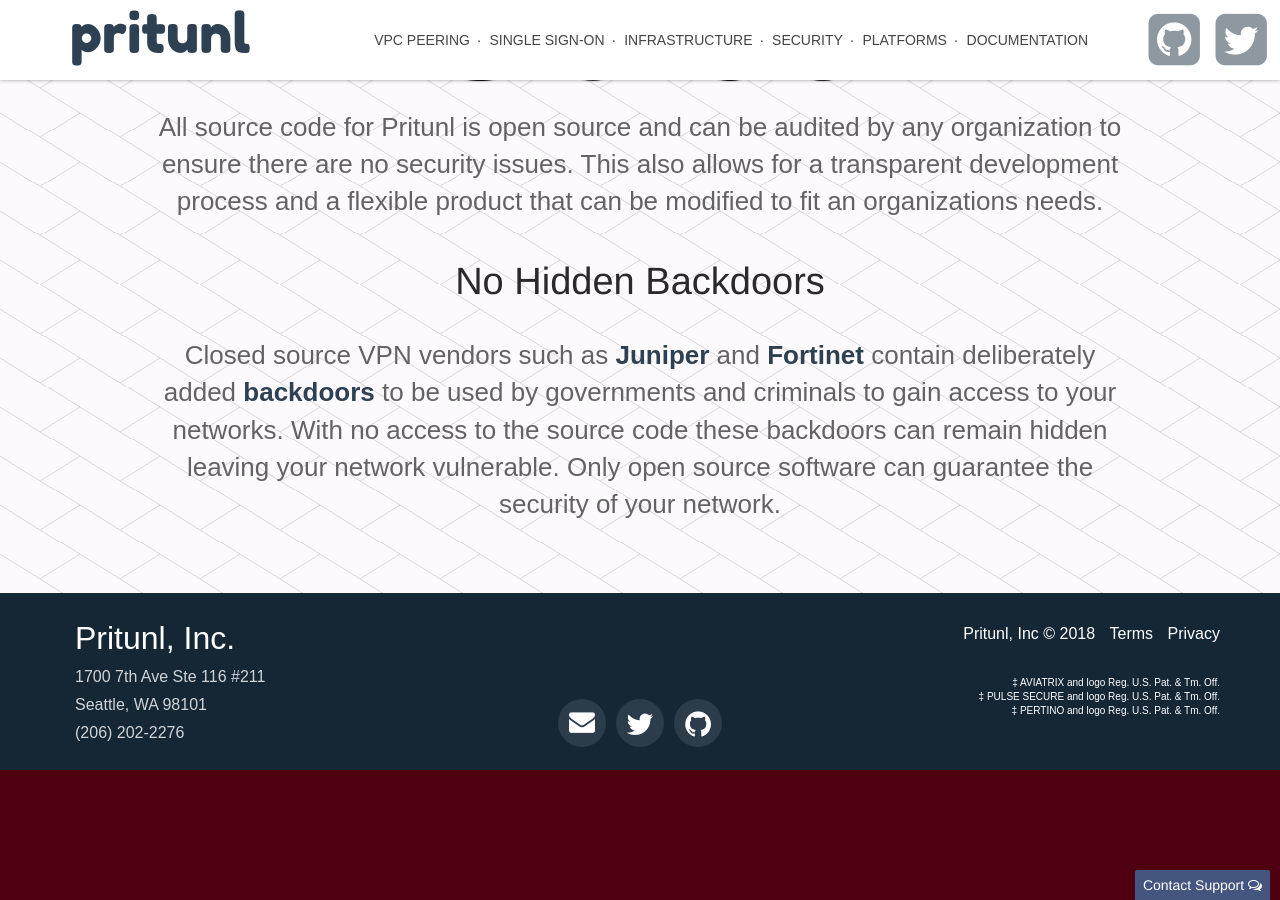
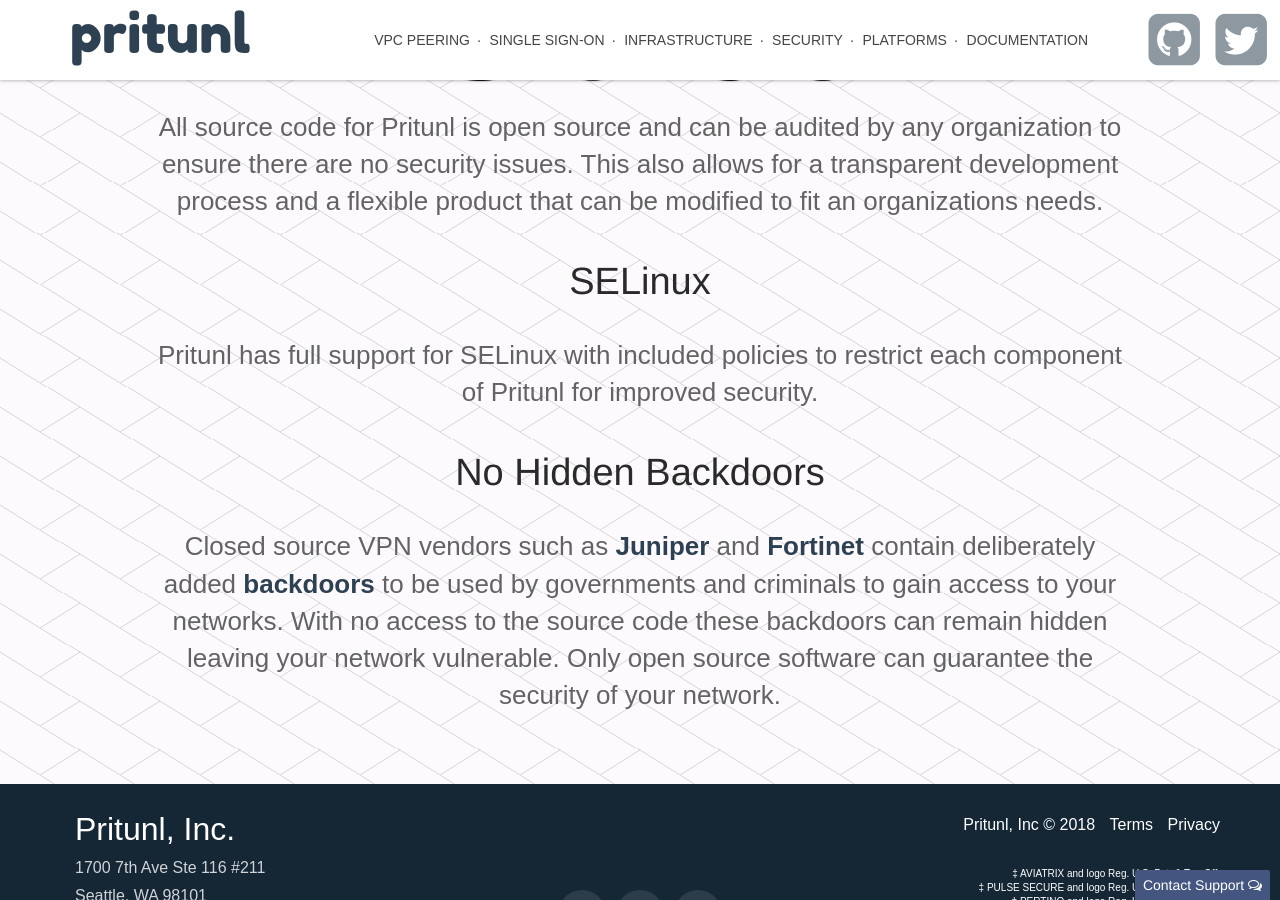
Before and after one commit to pritunl/pritunl.github.io, a Jekyll site: the page built from security.html, in a window 1280 px wide and 900 px high, scrolled down 1907 px. Built offline with Jekyll 4.4.1, drawn with Linux system fonts in a browser that asks for light colours; nearby versions of some CDN libraries; some web fonts are replaced; library files that are not in the unit come from our copies.

Commit message:
Add selinux to info

```diff
--- a/security.html
+++ b/security.html
@@ -55,6 +55,12 @@
         </div>
       </div>
       <div class="row">
+        <h2 class="title text-center">SELinux</h2>
+        <div class="item feature-desc google-desc col-md-10 col-md-offset-1 col-sm-12 col-xs-12">
+          <p>Pritunl has full support for SELinux with included policies to restrict each component of Pritunl for improved security.</p>
+        </div>
+      </div>
+      <div class="row">
         <h2 class="title text-center">No Hidden Backdoors</h2>
         <div class="item feature-desc google-desc col-md-10 col-md-offset-1 col-sm-12 col-xs-12">
           <p>Closed source VPN vendors such as <a target="_blank" href="http://arstechnica.com/security/2015/12/unauthorized-code-in-juniper-firewalls-decrypts-encrypted-vpn-traffic/"><b>Juniper</b></a> and <a target="_blank" href="http://arstechnica.com/security/2016/01/et-tu-fortinet-hard-coded-password-raises-new-backdoor-eavesdropping-fears/"><b>Fortinet</b></a> contain deliberately added <a target="_blank" href="http://arstechnica.com/security/2015/12/unauthorized-code-in-juniper-firewalls-decrypts-encrypted-vpn-traffic/"><b>backdoors</b></a> to be used by governments and criminals to gain access to your networks. With no access to the source code these backdoors can remain hidden leaving your network vulnerable. Only open source software can guarantee the security of your network.</p>
```
